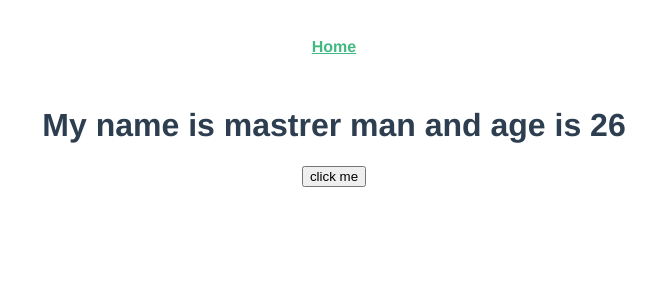
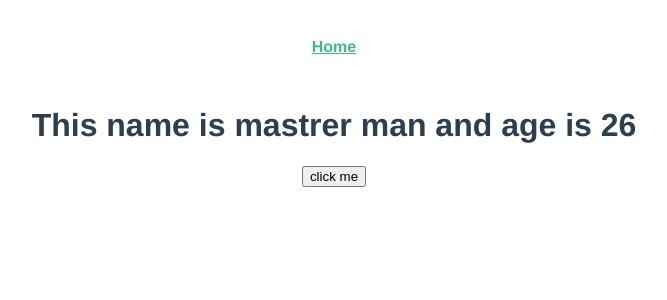
Before and after one commit to akasifislam/vue3compApi, a Vue app in the folder mojo/: page / in a window 1280 px wide. Shown: the top 300 px of the page, without its empty margins (306-973 px from the left). Built offline with nearby package versions, Linux system fonts and the light colour scheme.

Commit message:
template refs

```diff
--- a/mojo/src/views/Home.vue
+++ b/mojo/src/views/Home.vue
@@ -1,26 +1,34 @@
 <template>
   <div class="home"></div>
 
-  <h1>My name is {{ name }} and age is {{ age }}</h1>
+  <h1 ref="p">This name is {{ name }} and age is {{ age }}</h1>
   <button @click="handleClick">click me</button>
 </template>
 
 <script>
+import { ref } from "@vue/reactivity";
 export default {
   name: "Home",
 
   setup() {
+    console.log(this);
+
+    const p = ref("ami ref er custom data");
+    console.log(p, p.value);
     let name = "mastrer man";
     let age = "26";
 
     const handleClick = () => {
-      console.log("you click me");
+      console.log(p, p.value);
+      p.value.classList.add("test");
+      p.value.textContent = "Amar kono kaj nai nak";
     };
 
     return {
       name,
       age,
       handleClick,
+      p,
     };
   },
 };
```
